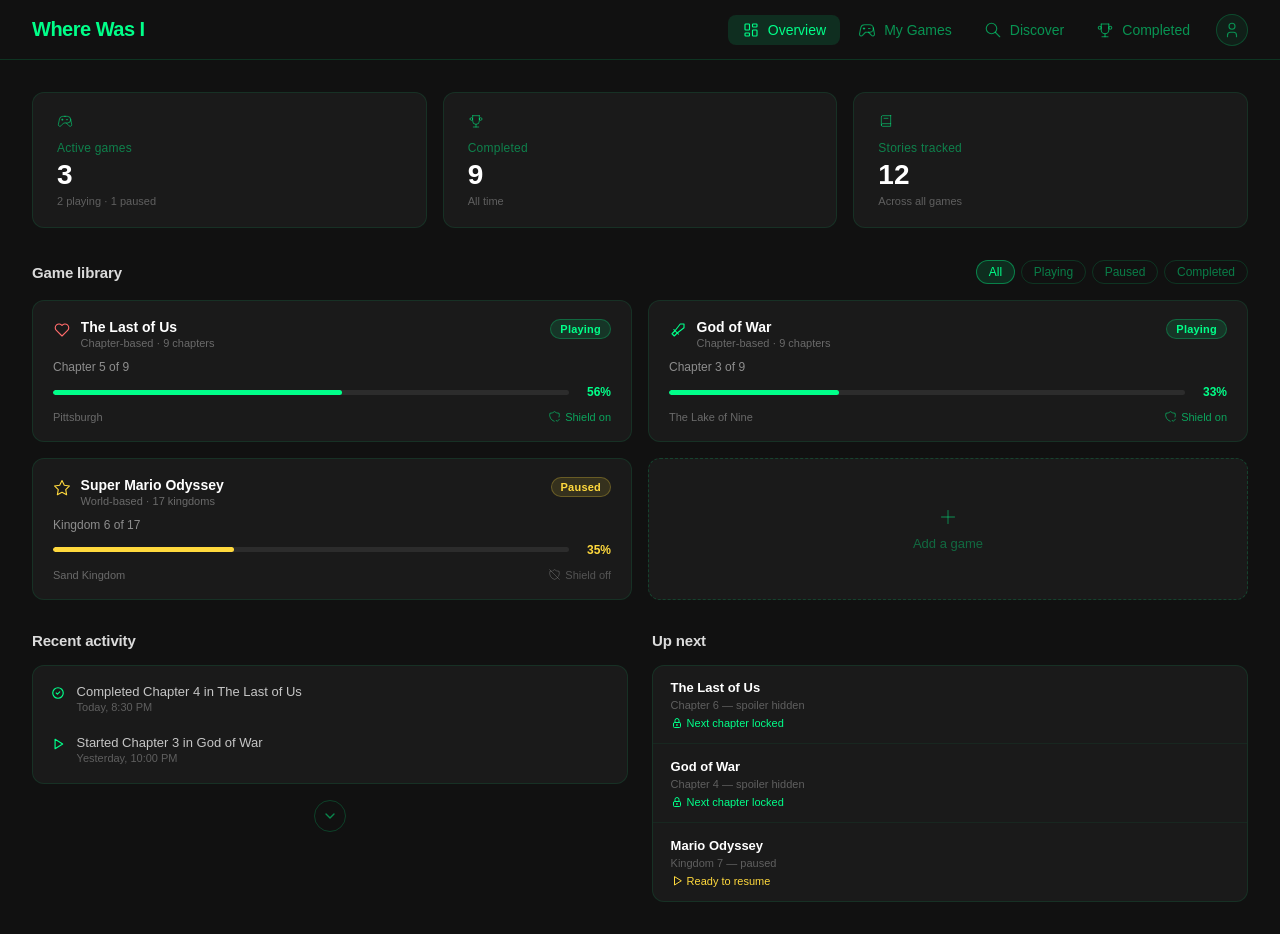
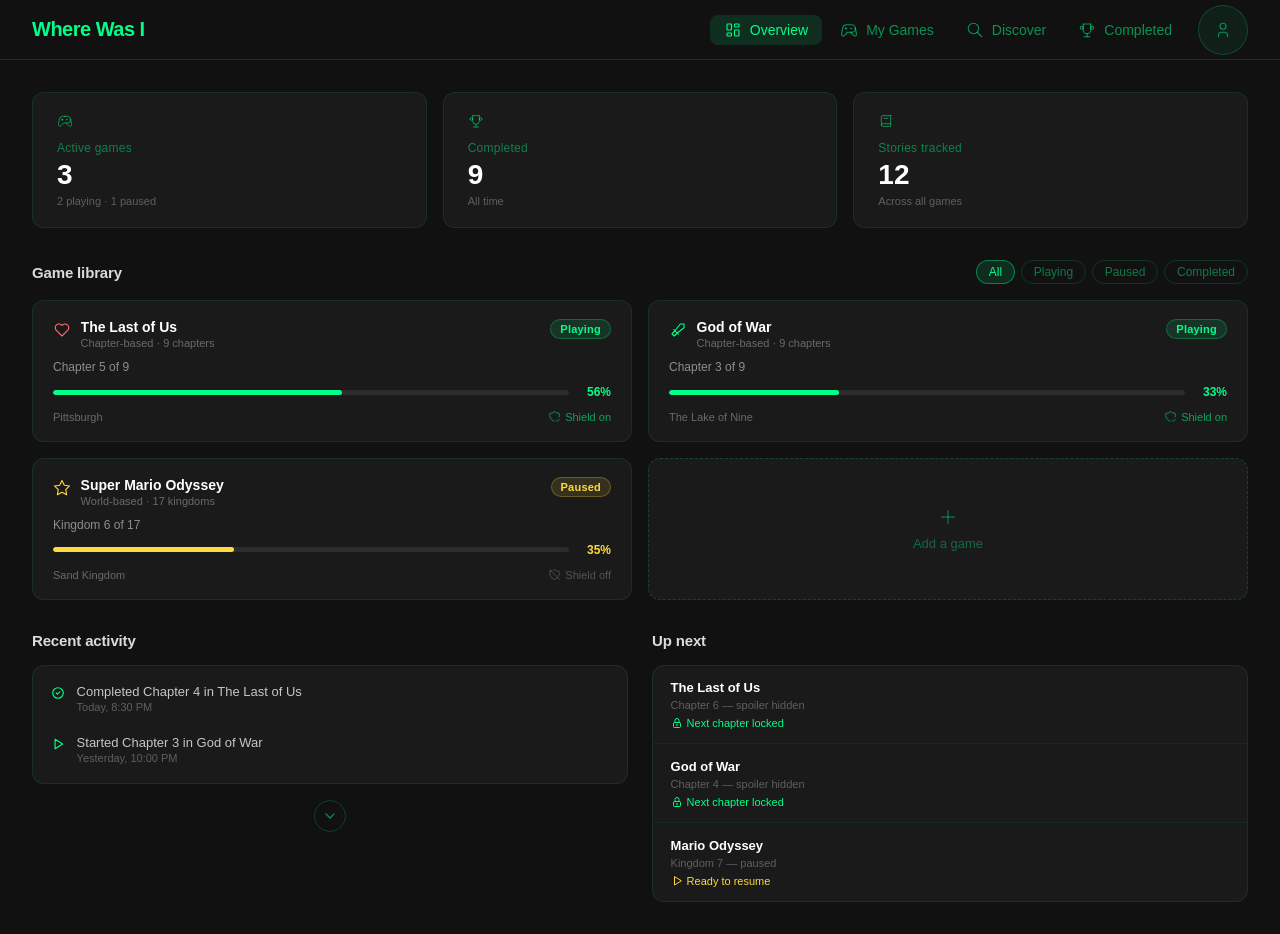
Before and after one commit to TheGeekedNerd/Where-Was-I, a React (Vite) app in the folder client/: page /dashboard in a window 1280 px wide. Built offline with nearby package versions, Linux system fonts and the light colour scheme; no server answers; sample sign-in values are in the browser's storage.

Commit message:
fix: updated nav avatar size

```diff
--- a/client/src/pages/Settings.css
+++ b/client/src/pages/Settings.css
@@ -400,8 +400,8 @@
 
 /* ── Navbar avatar ── */
 .nav-avatar {
-  width: 32px;
-  height: 32px;
+  width: 50px;
+  height: 50px;
   border-radius: 50%;
   background: rgba(0, 255, 137, 0.06);
   border: 1.5px solid rgba(0, 255, 137, 0.2);
```
